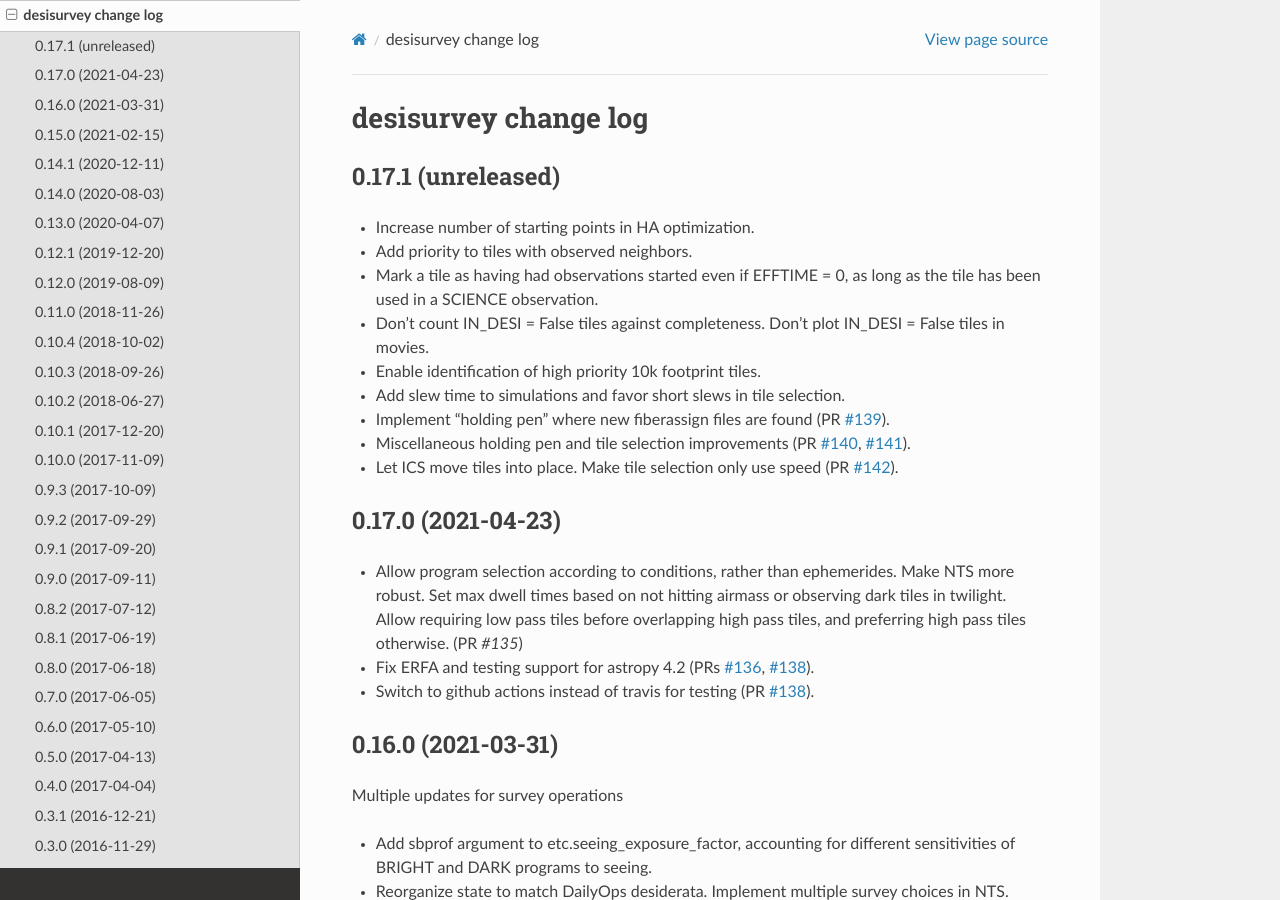
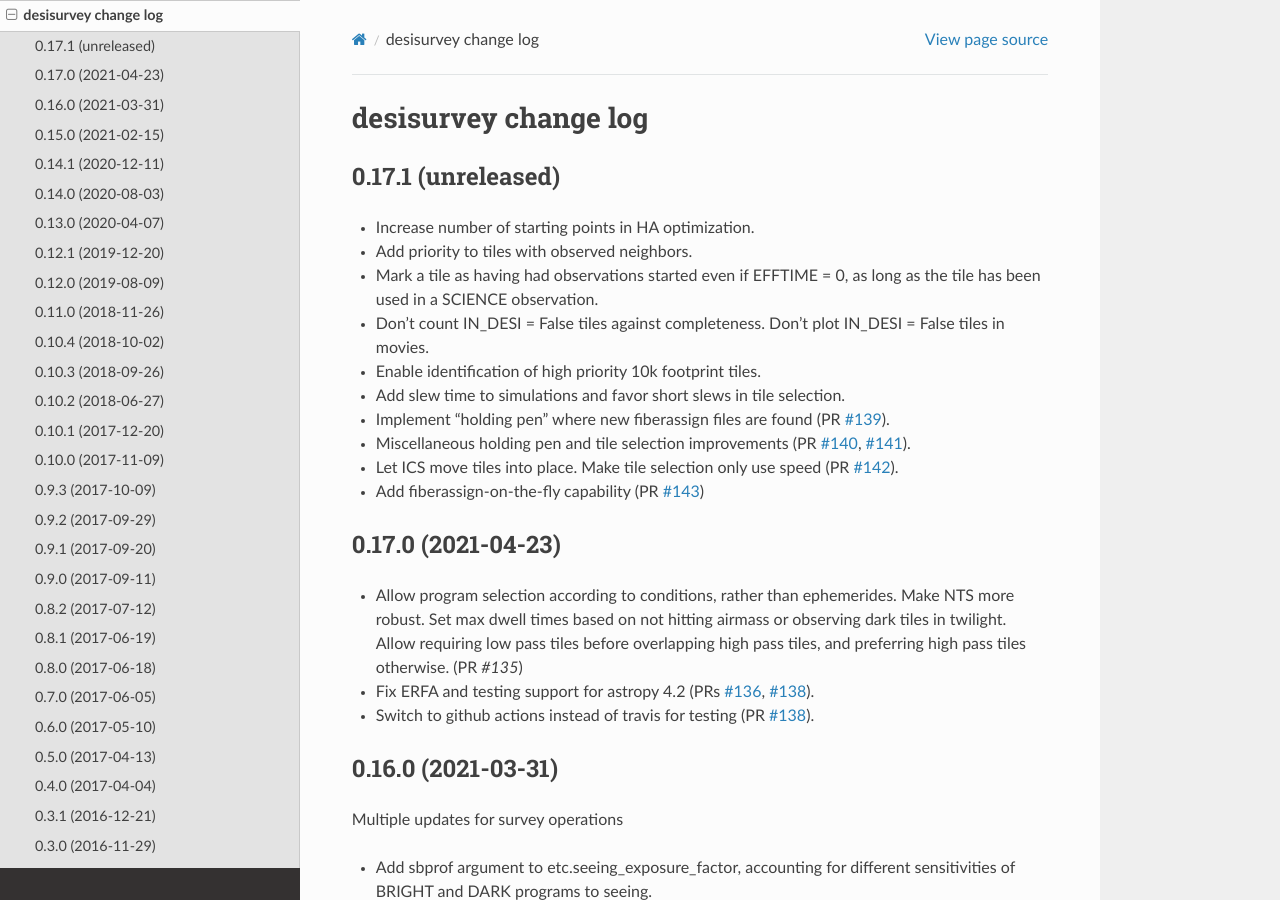
Before and after one commit to desihub/desisurvey, a Sphinx documentation site: the page built from doc/changes.rst, in a window 1280 px wide and 900 px high. Built offline with Sphinx 7.4.7 and the Read the Docs theme 2.0.0, drawn with Linux system fonts in a browser that asks for light colours.

Commit message:
Update changes.rst

```diff
--- a/doc/changes.rst
+++ b/doc/changes.rst
@@ -18,11 +18,13 @@ desisurvey change log
   `#141`_).
 * Let ICS move tiles into place.  Make tile selection only use speed
   (PR `#142`_).
+* Add fiberassign-on-the-fly capability (PR `#143`_)
 
 .. _`#139`: https://github.com/desihub/desisurvey/pull/139
 .. _`#140`: https://github.com/desihub/desisurvey/pull/140
 .. _`#141`: https://github.com/desihub/desisurvey/pull/141
 .. _`#142`: https://github.com/desihub/desisurvey/pull/142
+.. _`#143`: https://github.com/desihub/desisurvey/pull/143
 
 0.17.0 (2021-04-23)
 -------------------
```
